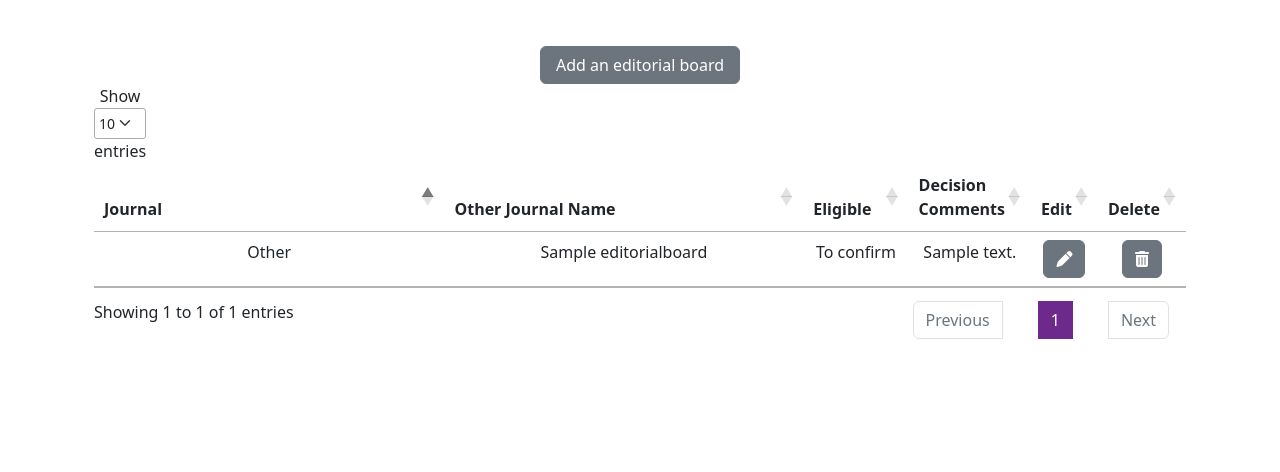
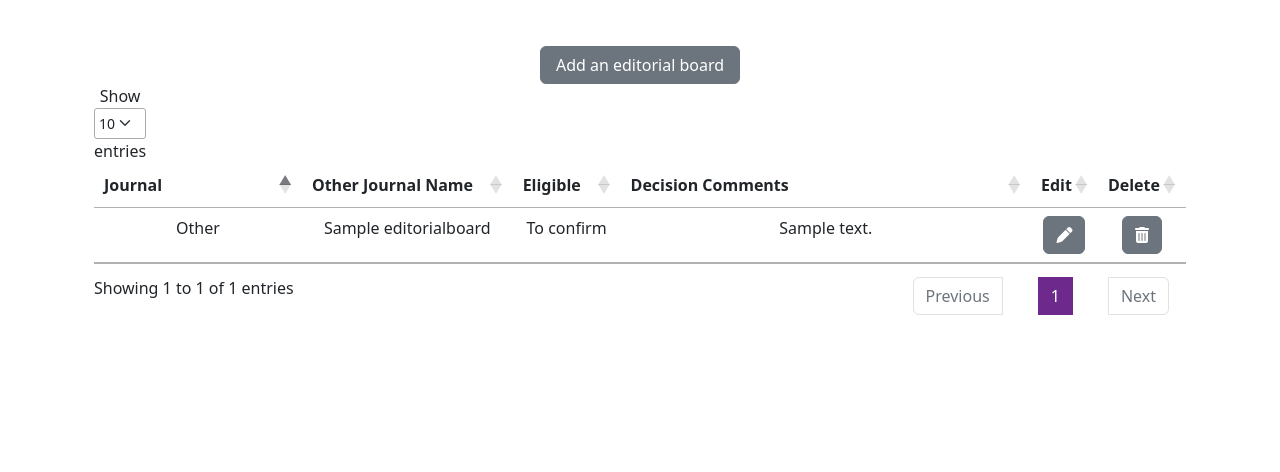
Before and after one commit to josephmje/afp_app, a Django app: page /editorial_boards in a window 1280 px wide. Shown: the part 204-676 px from the top of the page. Run offline with Django 4.2, Linux system fonts and the light colour scheme; a user stored in the database is signed in; data comes from the database, SQL or seed files in the repository; tables that the repository leaves empty hold one stand-in row (values such as "Sample post"); parts of the project's set-up code (start-up, migrations or seed data) failed here and were passed over; some libraries are stand-ins or nearby versions.

Commit message:
update table fields

```diff
--- a/afp/templates/claims/awards.html
+++ b/afp/templates/claims/awards.html
@@ -20,8 +20,8 @@
         <th style="width: 20%;">Organization</th>
         <th style="width: 15%;">Level</th>
         <th style="width: 5%;">Cash Prize</th>
-        <th style="width: 25%;">Eligible</th>
-        <th style="width: 25%;">Decision Comments</th>
+        <th style="width: 10%;">Eligible</th>
+        <th style="width: 20%;">Decision Comments</th>
         <th style="width: 5%;">Edit</th>
         <th style="width: 5%;">Delete</th>
       </tr>
--- a/afp/templates/claims/editorial_boards.html
+++ b/afp/templates/claims/editorial_boards.html
@@ -16,10 +16,10 @@
     <table class="table table-condensed table-hover" id="tbl_editorial_board">
       <thead>
         <tr>
-          <th style="width: 40%;">Journal</th>
-          <th style="width: 40%;">Other Journal Name</th>
+          <th style="width: 20%;">Journal</th>
+          <th style="width: 20%;">Other Journal Name</th>
           <th style="width: 10%;">Eligible</th>
-          <th style="width: 25%;">Decision Comments</th>
+          <th style="width: 40%;">Decision Comments</th>
           <th style="width: 5%;">Edit</th>
           <th style="width: 5%;">Delete</th>
         </tr>
--- a/afp/templates/claims/grants.html
+++ b/afp/templates/claims/grants.html
@@ -33,8 +33,7 @@
           <thead>
             <tr>
               <th style="width: 20%;">Name</th>
-              <th style="width: 20%;">PI List</th>
-              <th style="width: 15%;">Co-I List</th>
+              <th style="width: 20%;">Role</th>
               <th style="width: 5%;">Granting Agency</th>
               <th style="width: 25%;">Amount</th>
               <th style="width: 5%;">Eligible</th>
@@ -45,8 +44,7 @@
           {% for grant in grants.my_grants %}
             <tr id="grant-{{ grant.grant.pk }}" class="grant-row">
               <td>{{ grant.grant.name }}</td>
-              <td>{{ grant.grant.pi_list }}</td>
-              <td>{{ grant.grant.coi_list }}</td>
+              <td>{{ grant.role }}</td>
               <td>{{ grant.grant.agency }}</td>
               <td>{{ grant.grant.amount }}</td>
               <td>{{ grant.grant.get_eligible_display }}</td>
--- a/afp/templates/claims/lectures.html
+++ b/afp/templates/claims/lectures.html
@@ -20,7 +20,7 @@
         <th style="width: 20%;">Name</th>
         <th style="width: 15%;">Start Date</th>
         <th style="width: 5%;">Hours</th>
-        <th style="width: 25%;">Is Cash?</th>
+        <th style="width: 25%;">Honorarium?</th>
         <th style="width: 5%;"># Sessions</th>
         <th style="width: 5%;">Eligible</th>
         <th style="width: 25%;">Decision Comments</th>
```
Also changed, not shown: afp/templates/claims/publications.html (+8 -2 lines).
